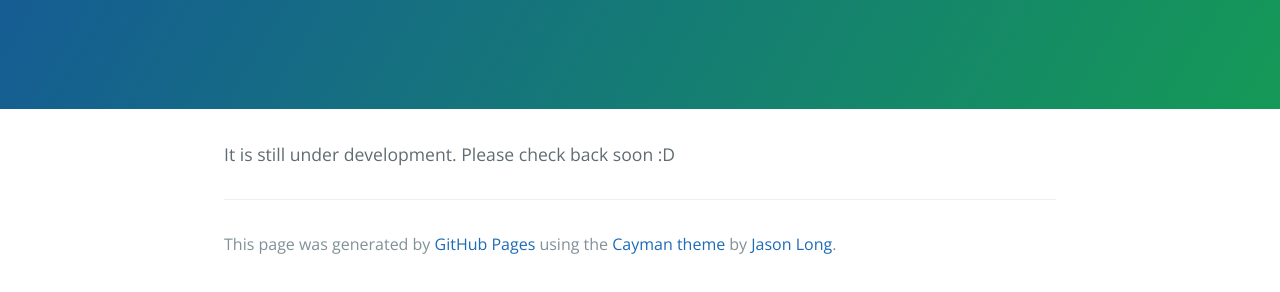
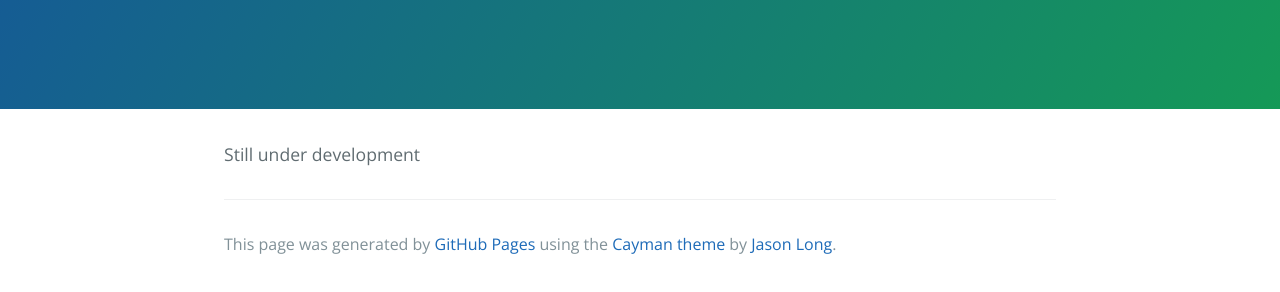
Before and after one commit to kosta27/kosta27.github.io, a plain HTML site: page index.html in a window 1280 px wide. Shown: the part 208-500 px from the top of the page. Drawn offline with nearby package versions, Linux system fonts and the light colour scheme.

Commit message:
Update index.html

```diff
--- a/index.html
+++ b/index.html
@@ -16,7 +16,7 @@
     </section>
 
     <section class="main-content">
-      <p>It is still under development. Please check back soon :D</p>
+      <p>Still under development</p>
 
       <footer class="site-footer">
 
```
